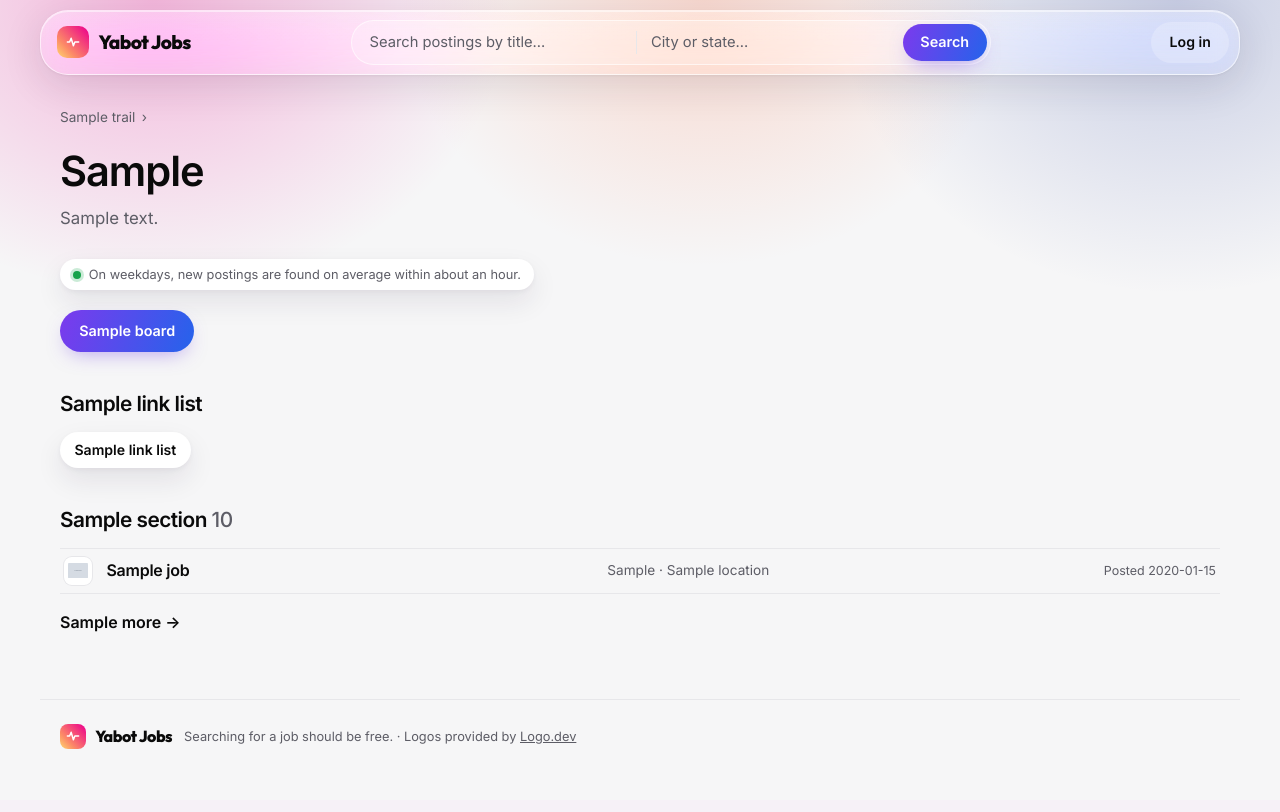
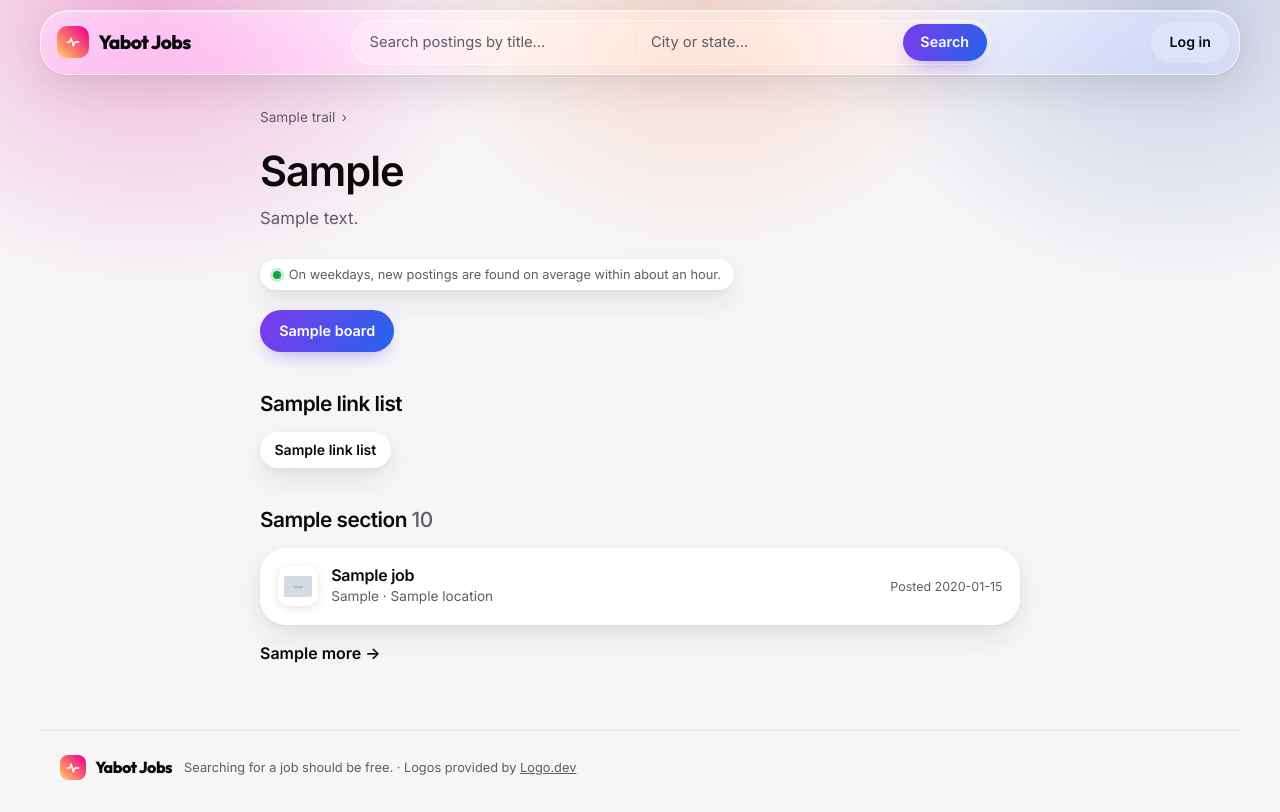
Before and after one commit to davicho01/yabot.jobs-backend, a Python web app: template templates/seo/hub.html.jinja in a window 1280 px wide. Before the commit the page ends 749 px from the top, so only its background shows below. Run offline with Jinja, Linux system fonts and the light colour scheme; the template is opened without the code that fills it: most values are stand-ins (such as "Sample title", 1, 10 or a date in 2020); grey boxes marked "Sample" are stand-in pictures.

Commit message:
SEO hub pages: centered column; the job list as two-line rows on a card on desktop too
Co-Authored-By: Claude Opus 5.5 <noreply@anthropic.com>
Claude-Session: https://claude.ai/code/session_01LkT1vQaWnrL6vLmrWQ1A7P

```diff
--- a/templates/seo/_base_style.html.jinja
+++ b/templates/seo/_base_style.html.jinja
@@ -254,6 +254,8 @@
   ul.job-rows .job-pay:empty { display: none; }
   .job-rows__company + .job-rows__place::before { content: " · "; }
   .job-rows__when { flex: none; font-size: 0.78rem; color: var(--ink-soft); white-space: nowrap; }
+  /* The hubs' lists (job-rows--stacked) keep the phone's two-line rows on a
+     desktop too: title over place, the posting day at the right. */
   /* One company's own page: no logo column. */
   ul.job-rows--one-company li + li::before { left: 1.1rem; }
   @media (max-width: 760px) {
@@ -276,23 +278,23 @@
      job in fixed columns (logo, title, "company · place", pay), so each
      column lines up down the page; a long value is cut off with an ellipsis. */
   @media (min-width: 761px) {
-    ul.job-rows { padding: 0; border-radius: 0; background: none; box-shadow: none; border-top: 1px solid var(--line); }
-    ul.job-rows li {
+    ul.job-rows:not(.job-rows--stacked) { padding: 0; border-radius: 0; background: none; box-shadow: none; border-top: 1px solid var(--line); }
+    ul.job-rows:not(.job-rows--stacked) li {
       display: grid; grid-template-columns: 28px minmax(0, 1.1fr) minmax(0, 1fr) 9.5rem;
       align-items: center; gap: 0.9rem; padding: 0.5rem 0.25rem; border-bottom: 1px solid var(--line);
     }
-    ul.job-rows li + li::before { display: none; }
-    ul.job-rows li:hover { background: none; }
-    ul.job-rows li:hover .job-rows__title { color: var(--focus); }
-    .job-rows__logo { width: 28px; height: 28px; border-radius: 8px; box-shadow: 0 0 0 1px var(--line); }
-    .job-rows__logo img { width: 20px; height: 20px; border-radius: 4px; }
-    .job-rows__logo b { font-size: 0.8rem; }
-    .job-rows__body { display: contents; }
-    .job-rows__title { min-width: 0; overflow: hidden; text-overflow: ellipsis; white-space: nowrap; }
-    ul.job-rows .job-pay, ul.job-rows .job-pay:empty { display: block; grid-column: 4; padding: 0; background: none; font-size: 0.85rem; text-align: right; }
-    ul.job-rows .job-rows__when { grid-column: 4; text-align: right; }
-    ul.job-rows--one-company li { grid-template-columns: minmax(0, 1.2fr) minmax(0, 1fr) 9.5rem; }
-    ul.job-rows--one-company .job-rows__when { grid-column: 3; }
+    ul.job-rows:not(.job-rows--stacked) li + li::before { display: none; }
+    ul.job-rows:not(.job-rows--stacked) li:hover { background: none; }
+    ul.job-rows:not(.job-rows--stacked) li:hover .job-rows__title { color: var(--focus); }
+    ul.job-rows:not(.job-rows--stacked) .job-rows__logo { width: 28px; height: 28px; border-radius: 8px; box-shadow: 0 0 0 1px var(--line); }
+    ul.job-rows:not(.job-rows--stacked) .job-rows__logo img { width: 20px; height: 20px; border-radius: 4px; }
+    ul.job-rows:not(.job-rows--stacked) .job-rows__logo b { font-size: 0.8rem; }
+    ul.job-rows:not(.job-rows--stacked) .job-rows__body { display: contents; }
+    ul.job-rows:not(.job-rows--stacked) .job-rows__title { min-width: 0; overflow: hidden; text-overflow: ellipsis; white-space: nowrap; }
+    ul.job-rows:not(.job-rows--stacked) .job-pay, ul.job-rows:not(.job-rows--stacked) .job-pay:empty { display: block; grid-column: 4; padding: 0; background: none; font-size: 0.85rem; text-align: right; }
+    ul.job-rows:not(.job-rows--stacked) .job-rows__when { grid-column: 4; text-align: right; }
+    ul.job-rows--one-company:not(.job-rows--stacked) li { grid-template-columns: minmax(0, 1.2fr) minmax(0, 1fr) 9.5rem; }
+    ul.job-rows--one-company:not(.job-rows--stacked) .job-rows__when { grid-column: 3; }
   }
 
   /* ---------- prev/next, "more" links ---------- */
--- a/templates/seo/_job_rows.html.jinja
+++ b/templates/seo/_job_rows.html.jinja
@@ -2,7 +2,7 @@
    compact rows on one card on a phone, one line per job in columns on a
    desktop. With one_company (a company's own page) the logo and company
    name are left off, since every row would repeat them. #}
-<ul class="job-rows{% if one_company %} job-rows--one-company{% endif %}">
+<ul class="job-rows job-rows--stacked{% if one_company %} job-rows--one-company{% endif %}">
   {% for j in jobs %}
   <li>
     {% if not one_company %}<span class="job-rows__logo">{% if j.logo_url %}<img src="{{ j.logo_url }}" alt="" width="28" height="28" loading="lazy" />{% else %}<b>{{ j.company_display[:1] | upper }}</b>{% endif %}</span>{% endif %}
--- a/templates/seo/hub.html.jinja
+++ b/templates/seo/hub.html.jinja
@@ -22,7 +22,7 @@
 <body>
   {% include "_header.html.jinja" %}
   <main id="main">
-  <div class="wrap">
+  <div class="wrap wrap--narrow">
     {% with trail=hub.trail %}{% include "_breadcrumb.html.jinja" %}{% endwith %}
     <h1>{{ hub.h1 }}</h1>
     <p class="lede">{{ hub.description }}</p>
```
